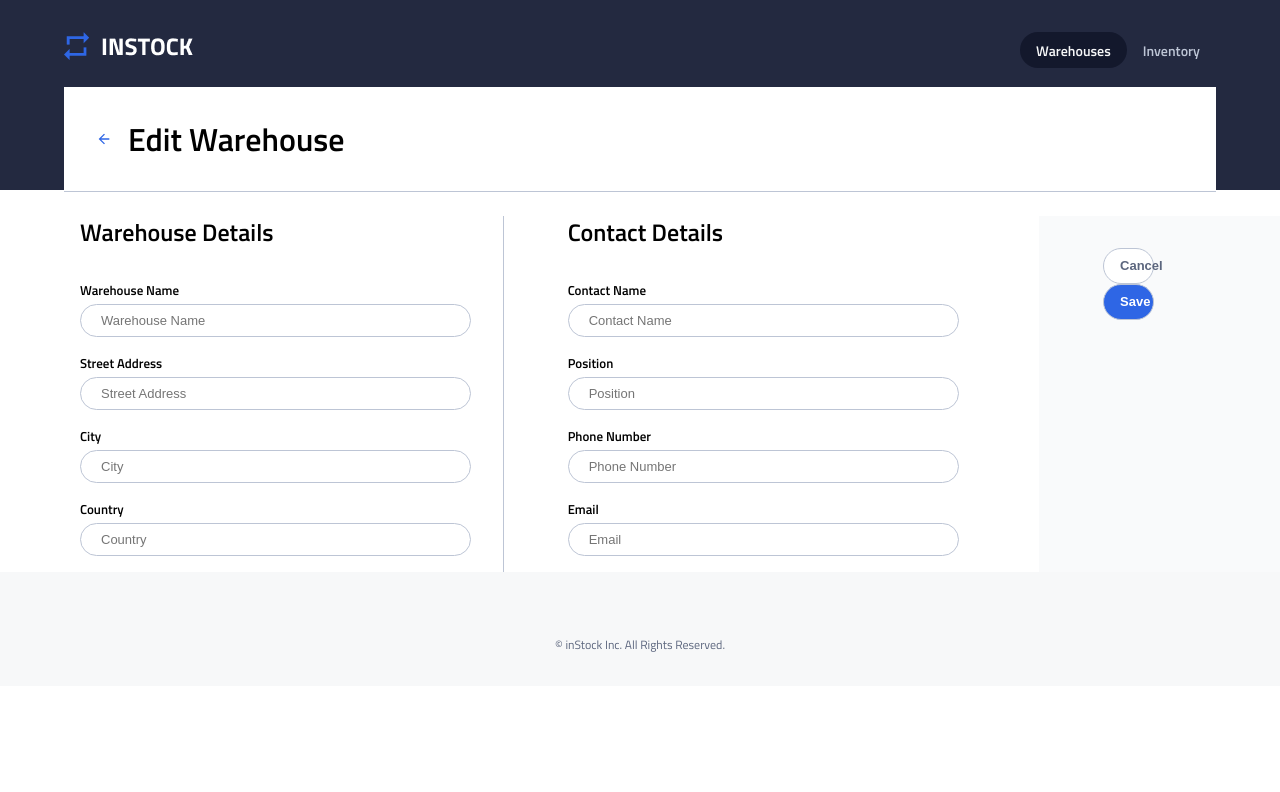
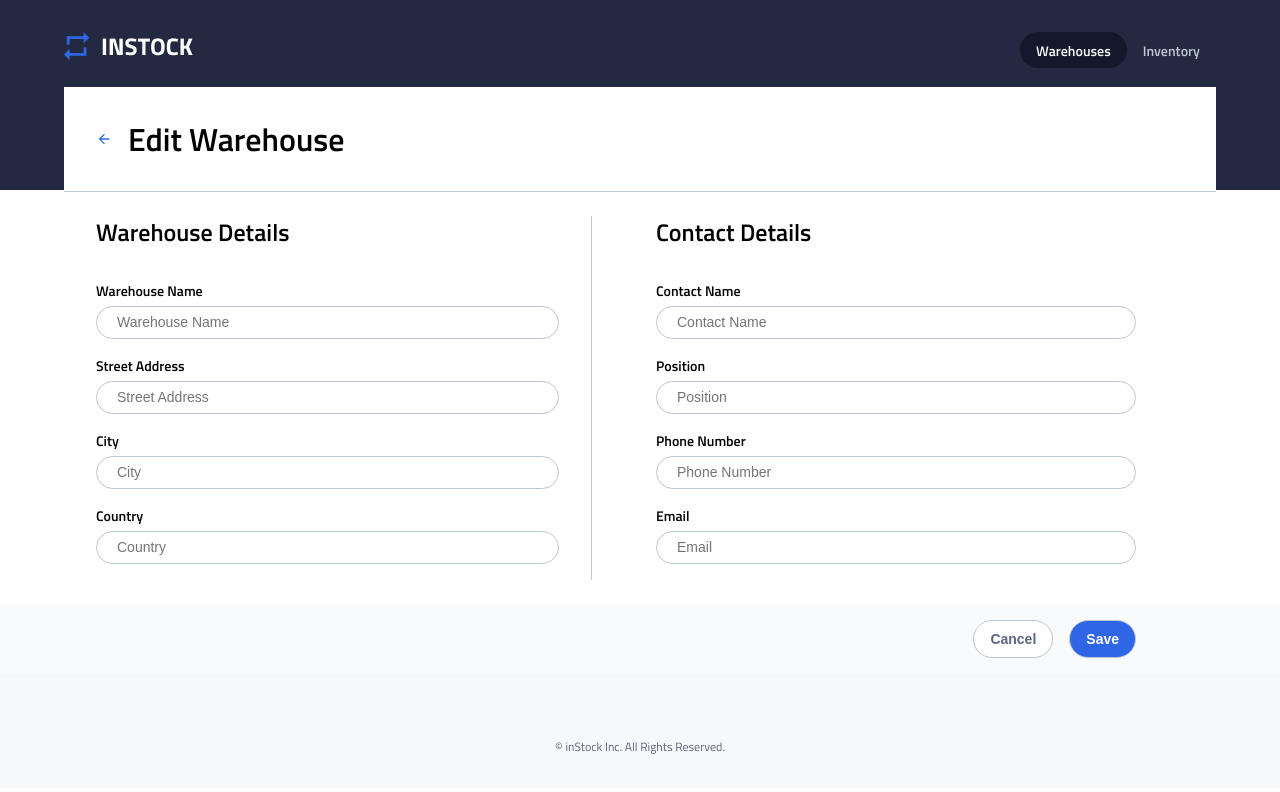
Before and after one commit to jacky-ui/InStock-BrainStation-Client, a React (Create React App) app: page /warehouse/1/edit in a window 1280 px wide. Shown: the top 792 px of the page. Built offline with nearby package versions, Linux system fonts and the light colour scheme.

Commit message:
Added responsiveness deign at all breakpoints

```diff
--- a/src/components/WarehouseForm/WarehouseForm.scss
+++ b/src/components/WarehouseForm/WarehouseForm.scss
@@ -7,7 +7,7 @@
         @include tablet {
             margin-top: 1.5rem;
             display: flex;
-            flex: wrap;
+            flex-wrap: wrap;
         }
     }
     &-left {
@@ -20,8 +20,10 @@
             padding: 0 2rem 0 4rem;
             border-bottom: none;
             border-right: $border-divider;
-            flex-basis: 50%;
-
+            width: 45%;
+        }
+        @include desktop {
+            padding: 0 2rem 0 5rem;
         }
     }
     &-right {
@@ -31,14 +33,22 @@
         margin: 0 1rem;
         @include tablet {
             padding: 0 4rem 0 2rem;
-            flex-basis: 50%;
+            width: 45%;
         }
     }
     &-btns {
         padding: 2rem 4rem;
         background: rgba(247, 248, 249, 0.7);
         @include tablet {
-
+            width: 100%;
+            padding-bottom: 1.5rem;
+            display: flex;
+            justify-content: flex-end;
+            padding: 1rem 6rem;
+            margin-top: 1.5rem;
+        }
+        @include desktop {
+            padding: 1rem 9rem;
         }
     }
     &__title {
@@ -57,6 +67,9 @@
     &__label {
         @include label-buttons-mobile;
         padding-bottom: 0.25rem;
+        @include tablet {
+            @include label-buttons-desktop;
+        }
     }
     &__input {
         border-radius: 20px;
@@ -64,6 +77,9 @@
         padding: 0.5rem 1.25rem;
         &::placeholder {
             @include body-medium-mobile;
+            @include tablet {
+                @include body-medium-desktop;
+            }
         }
     }
     &__cancel {
@@ -76,6 +92,11 @@
         margin-right: 1rem;
         width: 45%;
         @include label-buttons-mobile;
+        @include tablet {
+            @include label-buttons-desktop;
+            height: 2.375rem;
+            width: fit-content;
+        }
     }
     &__save {
         background-color: $Instock-Indigo;
@@ -86,5 +107,10 @@
         height: 2.25rem;
         width: 45%;
         @include label-buttons-mobile;
+        @include tablet {
+            @include label-buttons-desktop;
+            height: 2.375rem;
+            width: fit-content;
+        }
     }
 }
```
